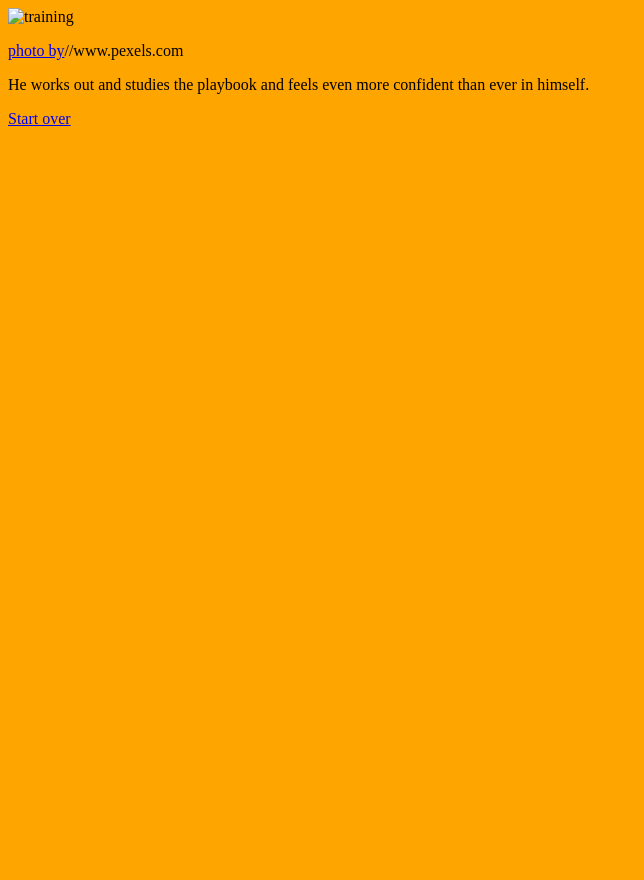
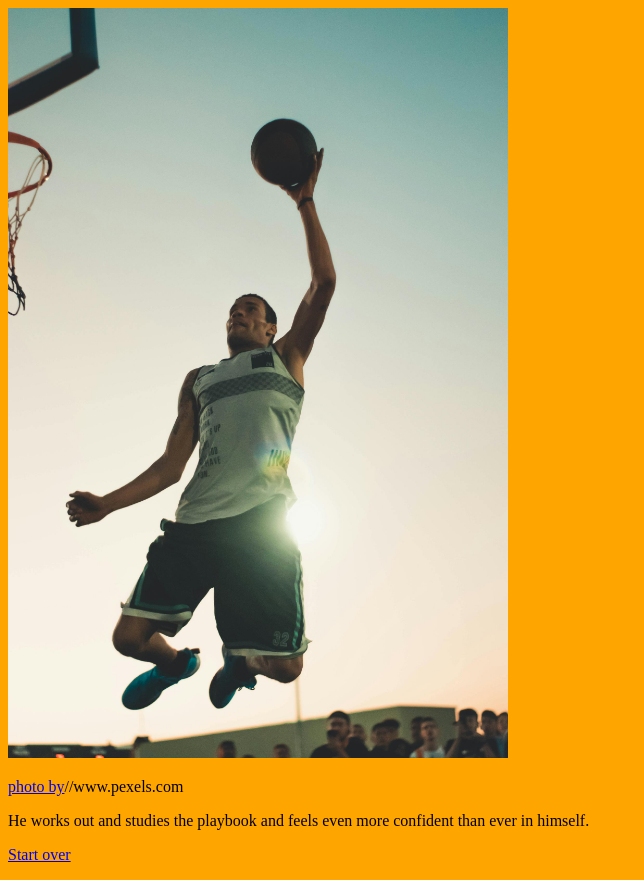
Before and after one commit to IzzyM0920/DresPlaybook, a plain HTML site: page Locked In.Html in a window 1280 px wide. Shown: the whole page, without its empty margins (0-644 px from the left). Before the commit the page ends 800 px from the top, so only its background shows below. Drawn offline with Linux system fonts and the light colour scheme.

Commit message:
Update Locked In.Html

```diff
--- a/Locked In.Html
+++ b/Locked In.Html
@@ -6,7 +6,7 @@
 
     </head>
     <body>
-        <img src="images/training.jpg" width=500 alt="training"/>
+        <img src="training.jpg" width=500 alt="training"/>
         <p> <a href="https://www.pexels.com/photo/photo-of-man-doing-a-dunk-2834913/ ">photo by</a>//www.pexels.com</p>
      <p>He works out and studies the playbook and feels even more confident than ever in himself.</p>
      <p><a href="Index.Html"> Start over</a></p>
```
